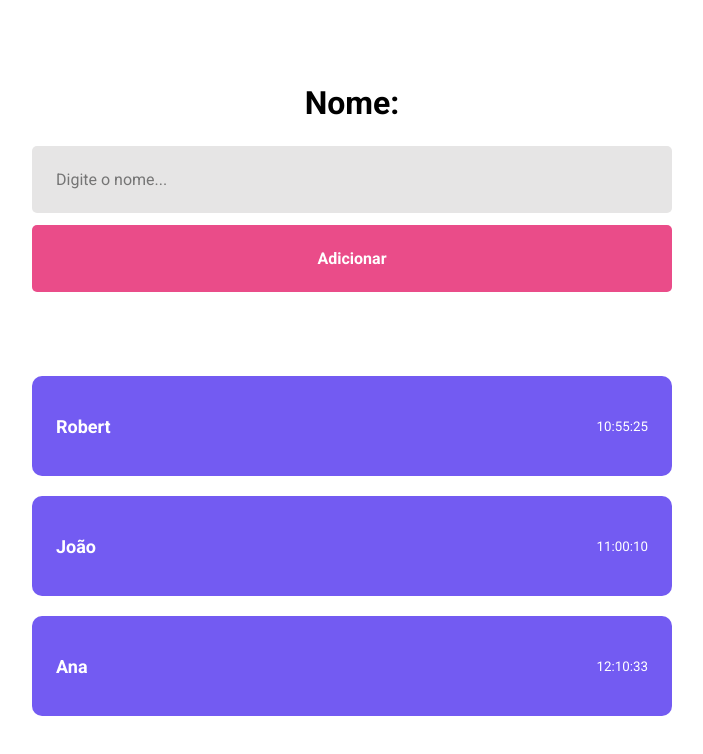
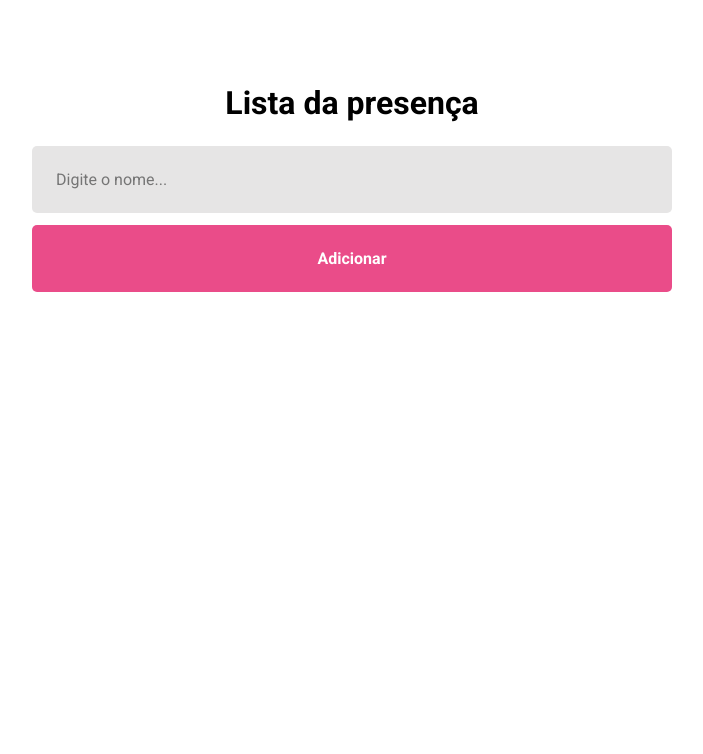
Before and after one commit to Rob30Garcia/especializar-front, a React (Vite) app in the folder reactapp/: page / in a window 1280 px wide. Shown: the top 754 px of the page, without its empty margins (288-991 px from the left). Built offline with nearby package versions, Linux system fonts and the light colour scheme.

Commit message:
feat: create students list

```diff
--- a/reactapp/src/pages/Home/index.jsx
+++ b/reactapp/src/pages/Home/index.jsx
@@ -5,20 +5,40 @@ import './style.css';
 
 export function Home() {
   const [studentName, setStudentName] = useState('');
+  const [students, setStudent] = useState([]);
+
+  const handleAddStudent = () => {
+    const newStudent = {
+      name: studentName,
+      time: new Date().toLocaleDateString("pt-br", {
+        hour: '2-digit',
+        minute: '2-digit',
+        second: '2-digit',
+      })
+    };
+
+    setStudent(prevState => [...prevState, newStudent]);
+  }
 
   return (
     <div className="container">
-      <h1>Nome: {studentName}</h1>
+      <h1>Lista da presença</h1>
       <input
         type="text"
         placeholder="Digite o nome..."
         onChange={e => setStudentName(e.target.value)}
       />
-      <button type="button">Adicionar</button>
+      <button
+        type="button"
+        onClick={handleAddStudent}
+      >
+        Adicionar
+      </button>
 
-      <Card name="Robert" time="10:55:25" />
-      <Card name="João" time="11:00:10" />
-      <Card name="Ana" time="12:10:33" />
+      {
+        students.map((student => <Card key={student.time} name={student.name} time={student.time} />))
+      }
+
     </div>
   )
 }
```
